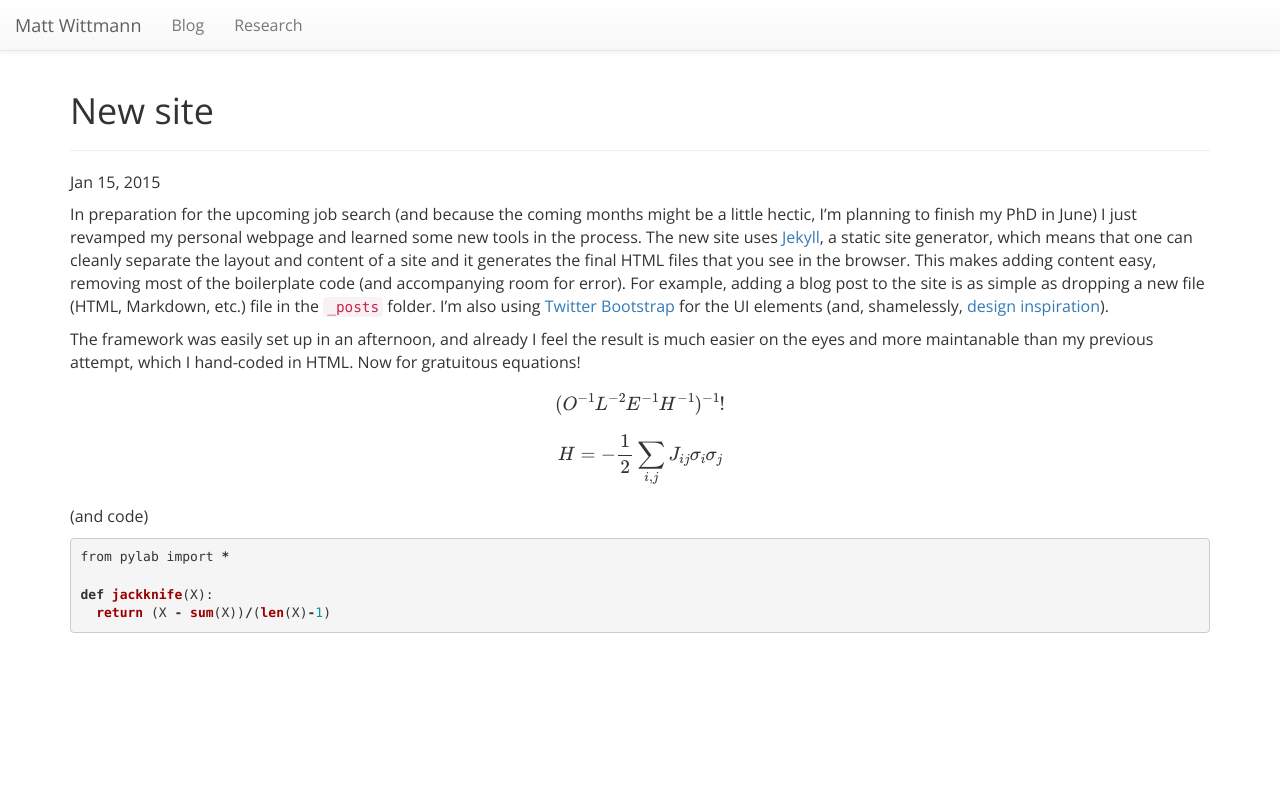
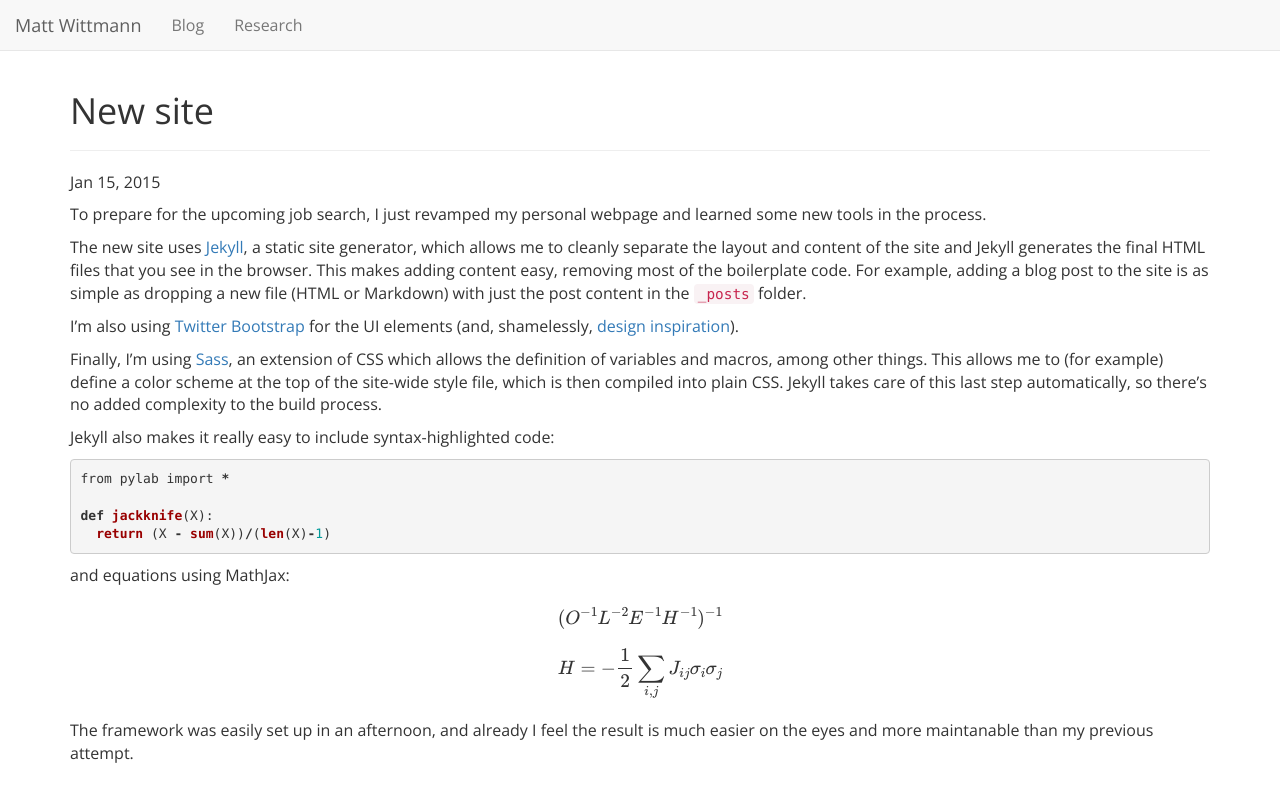
Before and after one commit to mcwitt/mcwitt.github.io, a Jekyll site: the page built from _posts/2015-01-15-new_site.md, in a window 1280 px wide. Shown: the top 802 px of the page. Built offline with Jekyll 4.4.1, drawn with Linux system fonts in a browser that asks for light colours; nearby versions of some CDN libraries; formulas are drawn with MathJax 3; comment, search, counter and statistics services are not loaded.

Commit message:
Use Sass to generate CSS.

```diff
--- a/_data/social-icons.yaml
+++ b/_data/social-icons.yaml
@@ -7,3 +7,6 @@
 - title: Twitter
   url: https://twitter.com/emcwitt
   class: twitter
+- title: ResearchGate
+  url: https://www.researchgate.net/profile/Matthew_Wittmann
+  class: researchgate
--- a/_includes/footer.html
+++ b/_includes/footer.html
@@ -15,6 +15,6 @@
 
   <!-- Include all compiled plugins (below), or include individual files as needed -->
   <script type="text/javascript" src="http://cdn.mathjax.org/mathjax/latest/MathJax.js?config=TeX-AMS-MML_HTMLorMML"></script>
-  <script type="text/javascript" src="scripts/smoothscroll.js"></script>
+  <script type="text/javascript" src="js/smoothscroll.js"></script>
 
 </footer>
--- a/_includes/head.html
+++ b/_includes/head.html
@@ -14,11 +14,11 @@
     <link rel="stylesheet" href="https://maxcdn.bootstrapcdn.com/bootstrap/3.3.1/css/bootstrap.min.css">
 
     <!-- Optional theme -->
-    <link rel="stylesheet" href="https://maxcdn.bootstrapcdn.com/bootstrap/3.3.1/css/bootstrap-theme.min.css">
+    <!--<link rel="stylesheet" href="https://maxcdn.bootstrapcdn.com/bootstrap/3.3.1/css/bootstrap-theme.min.css">-->
 
     <!-- Syntax highlighting styles -->
     <link rel="stylesheet" href="{{ "/css/syntax.css" | prepend: site.baseurl }}">
 
     <!-- Custom CSS -->
-    <link rel="stylesheet" href="{{ "/css/mcw.css" | prepend: site.baseurl }}">
+    <link rel="stylesheet" href="{{ "/css/style.css" | prepend: site.baseurl }}">
 </head>
--- a/_includes/header.html
+++ b/_includes/header.html
@@ -1,5 +1,5 @@
 <header>
-  <nav class="navbar navbar-default navbar-static-top custom-nav">
+  <nav class="navbar navbar-default navbar-static-top">
     <div class="container-fluid">
       <div class="navbar-header">
         <button type="button" class="navbar-toggle collapsed" data-toggle="collapse" data-target="#navbar" aria-expanded="false" aria-controls="navbar">
--- a/_posts/2015-01-15-new_site.md
+++ b/_posts/2015-01-15-new_site.md
@@ -5,31 +5,31 @@ date:   2015-01-15 14:40:00
 categories:
 ---
 
-In preparation for the upcoming job search (and because the coming months might
-be a little hectic, I'm planning to finish my PhD in June) I just revamped my
-personal webpage and learned some new tools in the process. The new site uses
+To prepare for the upcoming job search, I just revamped my personal webpage and
+learned some new tools in the process.
+
+The new site uses
 [Jekyll](http://jekyllrb.com/),
-a static site generator, which means that one can cleanly separate the layout
-and content of a site and it generates the final HTML files that you see in the
-browser. This makes adding content easy, removing most of the boilerplate code
-(and accompanying room for error). For example, adding a blog post to the site
-is as simple as dropping a new file (HTML, Markdown, etc.) file in the `_posts`
-folder. I'm also using
+a static site generator, which allows me to cleanly separate the layout and
+content of the site and Jekyll generates the final HTML files that you see in
+the browser. This makes adding content easy, removing most of the boilerplate
+code.  For example, adding a blog post to the site is as simple as dropping a
+new file (HTML or Markdown) with just the post content in the `_posts` folder.
+
+I'm also using
 [Twitter Bootstrap](http://getbootstrap.com/)
 for the UI elements (and, shamelessly,
 [design inspiration](http://getbootstrap.com/examples/jumbotron/)).
 
-The framework was easily set up in an afternoon, and already I feel the result
-is much easier on the eyes and more maintanable than my previous attempt, which
-I hand-coded in HTML. Now for gratuitous equations!
+Finally, I'm using
+[Sass](http://sass-lang.com/),
+an extension of CSS which allows the definition of variables and macros, among
+other things. This allows me to (for example) define a color scheme at the top
+of the site-wide style file, which is then compiled into plain CSS.  Jekyll
+takes care of this last step automatically, so there's no added complexity to
+the build process.
 
-<div>
-$$(O^{-1} L^{-2} E^{-1} H^{-1})^{-1}!$$
-$$H=-\frac{1}{2}\sum_{i,j} J_{ij} \sigma_i \sigma_j$$
-</div>
-
-(and code)
-
+Jekyll also makes it really easy to include syntax-highlighted code:
 
 {% highlight python %}
 from pylab import *
@@ -37,3 +37,13 @@ from pylab import *
 def jackknife(X):
   return (X - sum(X))/(len(X)-1)
 {% endhighlight %}
+
+and equations using MathJax:
+
+<div>
+$$(O^{-1} L^{-2} E^{-1} H^{-1})^{-1}$$
+$$H=-\frac{1}{2}\sum_{i,j} J_{ij} \sigma_i \sigma_j$$
+</div>
+
+The framework was easily set up in an afternoon, and already I feel the result
+is much easier on the eyes and more maintanable than my previous attempt.
--- a/css/mcw.css
+++ /dev/null
@@ -1,51 +0,0 @@
-body {
-  font-family: 'Open Sans', sans-serif;
-  font-size: 16px;
-  font-weight: 300;
-}
-
-.visuallyhidden {
-  border: 0;
-  clip: rect(0,0,0,0);
-  height: 1px;
-  margin: -1px;
-  overflow: hidden;
-  padding: 0;
-  position: absolute;
-}
-
-.navbar-static-top {
-  margin-bottom: 0;
-}
-
-.social-icons a:hover {
-  text-decoration: none;
-}
-
-.social-icons .icon {
-  width: 20px;
-  height: 20px;
-  margin-right: 5px;
-}
-
-.home-header {
-  color: #cedef2;
-  background: radial-gradient(#1a5eba, #164e9a);
-  text-shadow: 0 1px 0 #081d39;
-  text-align: center;
-  padding: 25px;
-}
-
-.home-header h1 {
-  color: white;
-}
-
-.home-header .btn {
-  background: none;
-  border-color: white;
-}
-
-.home-header .btn:hover {
-  background: white;
-  color: #1a5eba;
-}
--- /dev/null
+++ b/css/style.sass
@@ -0,0 +1,49 @@
+---
+---
+
+$primary-color: hsl(215, 75%, 42%)
+$light-color: lighten($primary-color, 50%)
+
+body
+  font-family: 'Open Sans', sans-serif
+  font-size: 16px
+  font-weight: 300
+
+.visuallyhidden
+  border: 0
+  clip: rect(0,0,0,0)
+  height: 1px
+  margin: -1px
+  overflow: hidden
+  padding: 0
+  position: absolute
+
+.navbar-static-top
+  margin-bottom: 0
+
+.social-icons a:hover
+  text-decoration: none
+
+.social-icon
+  width: 20px
+  height: 20px
+  margin-right: 10px
+
+.fancy-header
+  color: $light-color
+  background: radial-gradient(fade-out($primary-color, 0.2), $primary-color)
+  text-shadow: 0 1px 0 darken($primary-color, 20%)
+  text-align: center
+  padding: 25px
+
+  h1
+    color: white
+
+  .btn
+    margin-right: 10px
+    background: none
+    border-color: white
+
+  .btn:hover
+    background: white
+    color: $primary-color
```
Also changed, not shown: _data/social_icons.yaml (deleted, +0 -12 lines), index.html (+3 -4 lines), _includes/social-icons/github.svg, _includes/social-icons/linkedin.svg, _includes/social-icons/researchgate.svg (added), _includes/social-icons/twitter.svg, js/smoothscroll.js (renamed from scripts/smoothscroll.js).
